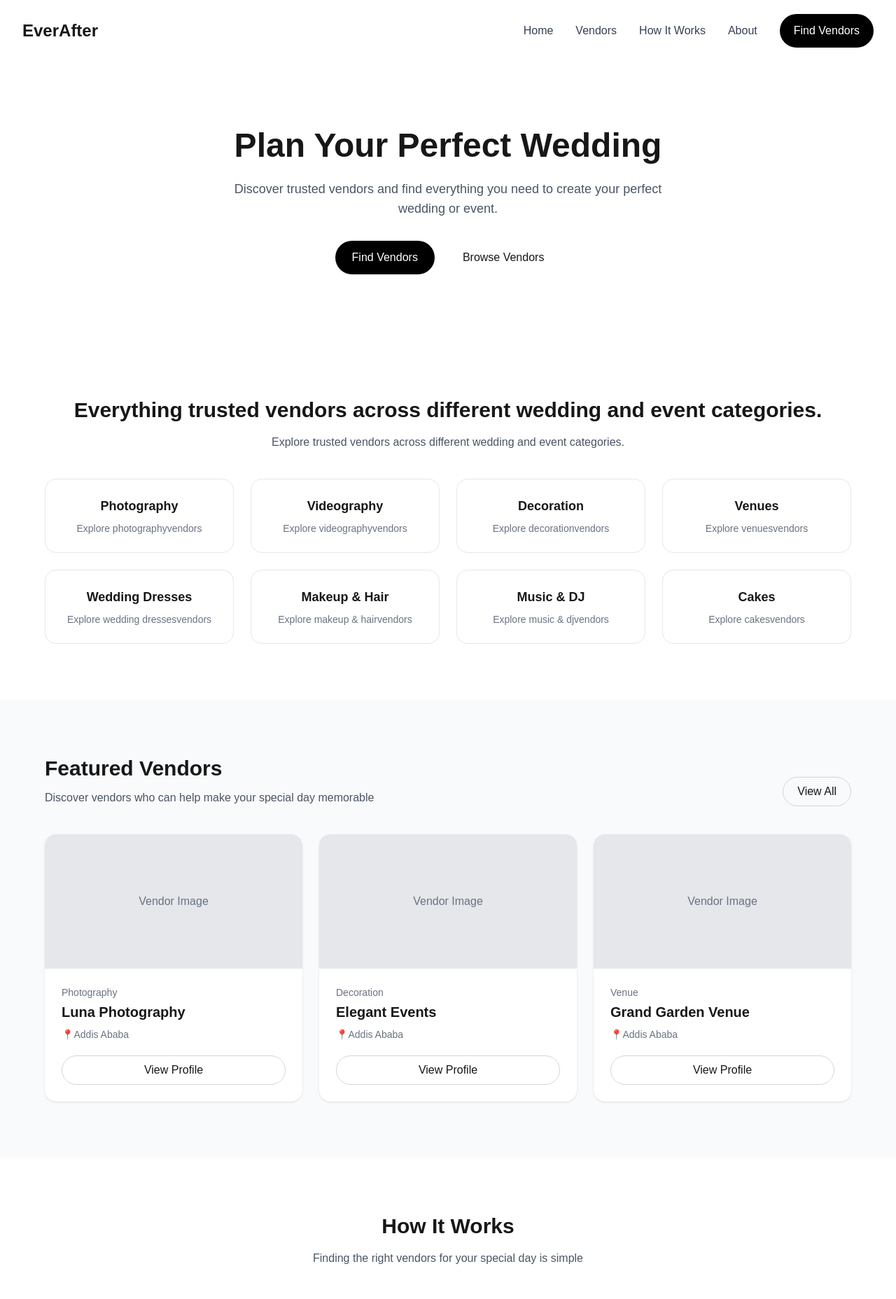
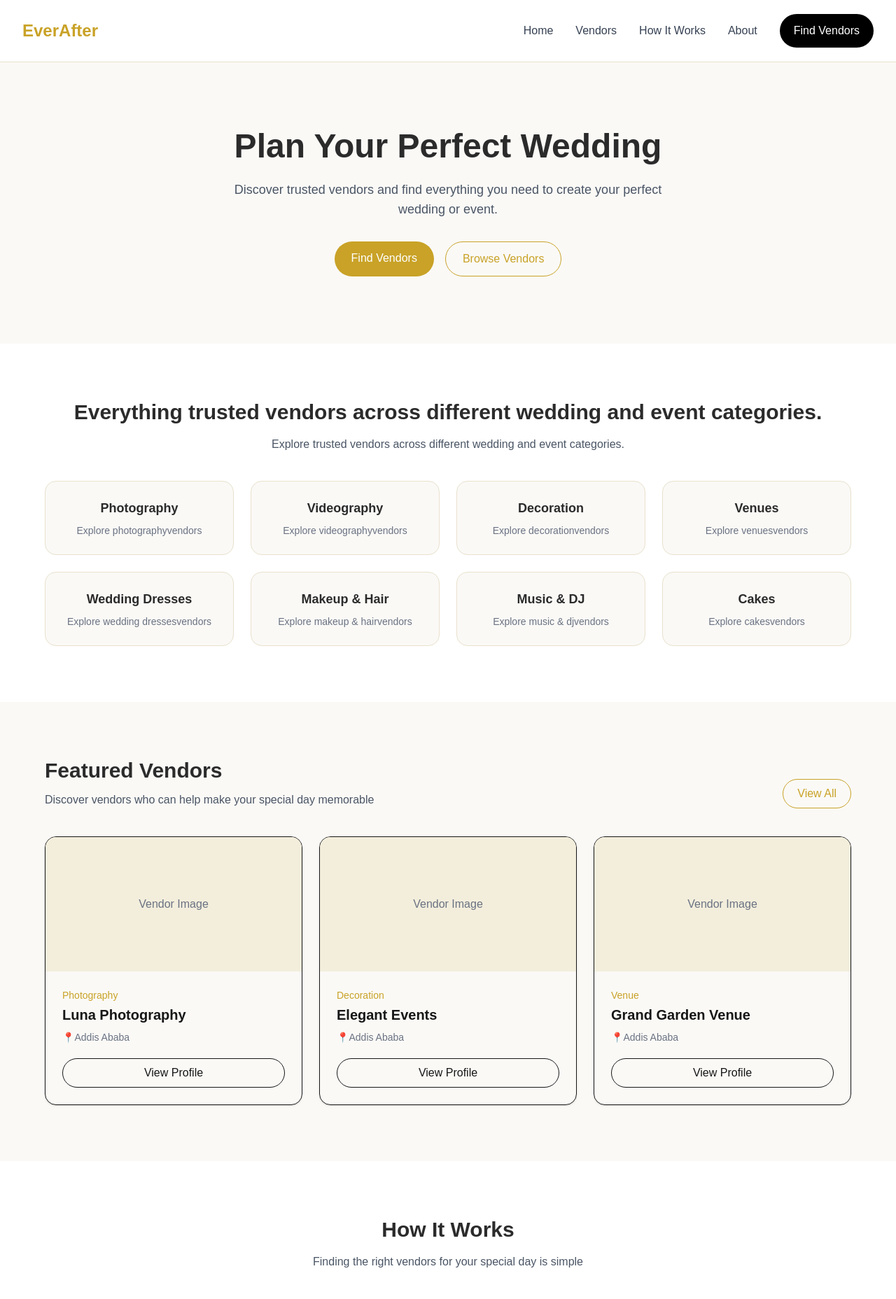
Before and after one commit to ReeSeng1/wedding-event-platform, a Next.js app in the folder frontend/: page / in a window 1280 px wide. Shown: the top 1856 px of the page at 70% size. Built offline with nearby package versions, Linux system fonts and the light colour scheme.

Commit message:
change the website color

```diff
--- a/frontend/src/components/FeaturedVendors.tsx
+++ b/frontend/src/components/FeaturedVendors.tsx
@@ -18,11 +18,11 @@ const vendors =[
 
 export default function FeatureVendors() {
     return (
-        <section className="bg-gray-50 px-8 py-20">
+        <section className="bg-[#FAF9F6] px-8 py-20">
             <div className="mx-auto max-w-6xl">
                 <div className="flex items-end justify-between">
                     <div>
-                        <h2 className="text-3xl font-bold">
+                        <h2 className="text-3xl font-bold text-[#2B2B2B]">
                             Featured Vendors
                         </h2>
                         <p className="mt-3 text-gray-600">
@@ -31,29 +31,29 @@ export default function FeatureVendors() {
                     </div>
                     <a
                        href="/vendors"
-                       className="hidden rounded-full border border-gray-300 px-5 py-2 hover:bg-white sm:block">
+                       className="hidden rounded-full border border-[#C9A227] px-5 py-2 text-[#C9A227] hover:bg-white sm:block">
                         View All
                     </a>
                 </div>
                 <div className="mt-10 grid gap-6 md:grid-cols-3">
                     {vendors.map((vendor) => (
-                        <div key={vendor.name} className="overflow-hidden rounded-2xl bg-white shadow-sm">
-                            <div className="flex h-48 items-center justify-center bg-gray-200">
+                        <div key={vendor.name} className="overflow-hidden rounded-2xl border border-[#E8E1CC]bg-white shadow-sm hover:shadow-md">
+                            <div className="flex h-48 items-center justify-center bg-[#F3EEDC]">
                                 <span className="text-gray-500">
                                     Vendor Image
                                 </span>
                             </div>
                             <div className="p-6">
-                                <p className="text-sm text-gray-500">
+                                <p className="text-sm text-[#C9A227]">
                                     {vendor.category}
                                 </p>
-                                <h3 className="mt-1 text-xl font-semibold">
+                                <h3 className="mt-1 text-xl font-semibold text-[#2B2BB]">
                                     {vendor.name}
                                 </h3>
                                 <p className="mt-2 text-sm text-gray-500">
                                     📍{vendor.location}
                                 </p>
-                                <button className="mt-5 w-full rounded-full border border-gray-300 py-2 hover:bg-gray-100">
+                                <button className="mt-5 w-full rounded-full border border-[#C9A27] py-2 text-[#C9A227]hover:bg-[#FAF9F6]">
                                     View Profile
                                 </button>
                             </div>
--- a/frontend/src/components/Hero.tsx
+++ b/frontend/src/components/Hero.tsx
@@ -1,8 +1,8 @@
 export default function Hero() {
     return(
-        <section className="px-8 py-24">
+        <section className="bg-[#FAF9F6] px-8 py-24">
             <div className="mx-auto max-w-4xl text-center">
-                <h1 className="text-5xl font-bold">
+                <h1 className="text-5xl font-bold text-[#2B2B2B]">
                     Plan Your Perfect Wedding
                 </h1>
                 <p className="mx-auto mt-6 max-w-2xl text-lg text-gray-600">
@@ -11,9 +11,9 @@ export default function Hero() {
                 <div className="mt-8 flex justify-center gap-4">
                     <a
                     href="/find-vendors"
-                    className="rounded-full bg-black px-6 py-3 text-white hover:bg-gray-800">
+                    className="rounded-full bg-[#C9A227] px-6 py-3 text-white hover:bg-[#B08D20]">
                         Find Vendors</a>
-                    <a href="/vendors" className="rounded-full border-gray-300 px-6 py-3 hover:bg-gray-100">Browse Vendors</a>
+                    <a href="/vendors" className="rounded-full border border-[#C9A227] px-6 py-3 text-[#C9A227] hover:bg-[#FAF9F6]">Browse Vendors</a>
                 </div>
             </div>
         </section>
--- a/frontend/src/components/HowItWorks.tsx
+++ b/frontend/src/components/HowItWorks.tsx
@@ -18,10 +18,10 @@ const steps = [
 
 export default function HowItWorks() {
     return (
-        <section className="px-8 py-20">
+        <section className="bg-white px-8 py-20">
             <div className="mx-auto max-w-6xl">
                 <div className="text-center">
-                    <h2 className="text-3xl font-bold">
+                    <h2 className="text-3xl font-bold text-[#2B2B2B]">
                         How It Works
                     </h2>
                     <p className="mx-auto mt-4 max-w-xl text-gray-600">
@@ -31,10 +31,10 @@ export default function HowItWorks() {
                 <div className="mt-12 grid gap-8 md:grid-cols-3">
                     {steps.map((step) => (
                         <div key={step.number} className="text-center">
-                            <div className="mx-auto flex h-14 w-14 items-center jusify-center rounded-full bg-black text-lg font-bold text-white">
+                            <div className="mx-auto flex h-14 w-14 items-center jusify-center rounded-full bg-[#C9A227] text-lg font-bold text-white">
                                 {step.number}
                             </div>
-                            <h3 className="mt-5 text-xl font-semibold">
+                            <h3 className="mt-5 text-xl font-semibold text-[#2B2B2B]">
                                 {step.title}
                             </h3>
                             <p className="mt-3 leading-7 text-gray-600">
--- a/frontend/src/components/Navbar.tsx
+++ b/frontend/src/components/Navbar.tsx
@@ -1,15 +1,18 @@
 export default function Navbar() {
     return (
-        <nav className="flex items-center justify-between px-8 py-5">
-            <h2 className="text-2xl font-bold">EverAfter</h2>
+        <nav className="border-b border-[#E8E1CC] bg-white px-8 py-5">
+            <div className="mx-auto flex max-w-7xl items-center justify-between">
+                <h2 className="text-2xl font-bold text-[#C9A227]">EverAfter</h2>
 
-            <div className="flex items-center gap-8">
-                <a href="/" className="text-gray-700 hover:text-black">Home</a>
-                <a href="/vendors" className="text-gray-700 hover:text-black">Vendors</a>
-                <a href="/how-it-works" className="text-gray-700 hover:text-black">How It Works</a>
-                <a href="/about" className="text-gray-700 hover:text-black">About</a>
-                <a href="/find-vendors" className="rounded-full bg-black px-5 py-3 text-white hover:bg gray-800">Find Vendors</a>
+                <div className="flex items-center gap-8">
+                  <a href="/" className="text-gray-700 hover:text-[#C9A227]">Home</a>
+                  <a href="/vendors" className="text-gray-700 hover:text-[#C9A227]">Vendors</a>
+                  <a href="/how-it-works" className="text-gray-700 hover:text-[#C9A227]">How It Works</a>
+                  <a href="/about" className="text-gray-700 hover:text-[#C9A227]">About</a>
+                  <a href="/find-vendors" className="rounded-full bg-black px-5 py-3 text-white hover:bg-[#B08D20]">Find Vendors</a>
+                </div>
             </div>
+
         </nav>
     );
 }
--- a/frontend/src/components/VendorCategories.tsx
+++ b/frontend/src/components/VendorCategories.tsx
@@ -10,10 +10,10 @@ const categories = [
 ];
 export default function VendorCategories() {
     return (
-        <section className="px-8 py-20">
+        <section className="bg-white px-8 py-20">
             <div className="mx-auto max-w-6xl">
                 <div className="text-center">
-                    <h2 className="text-3xl font-bold">
+                    <h2 className="text-3xl font-bold text-[#2B2B2B]">
                         Everything trusted vendors across different wedding and event categories.
                     </h2>
                     <p className="mx-auto mt-4 max-w-2xl text-gray-600">
@@ -23,8 +23,8 @@ export default function VendorCategories() {
                 <div className="mt-10 grid gap-6 sm:grid-cols-2 lg:grid-cols-4">
                     {categories.map((category) =>(
                         <div key={category}
-                        className="rounded-2xl border border-gray-200 p-6 text-center hover:shadow-md">
-                            <h3 className="text-lg font-semibold">{category}</h3>
+                        className="rounded-2xl border border-[#E8E1CC] bg-[#FAF9F6] p-6 text-center hover:border-[#C9A227] hover:shadow-md">
+                            <h3 className="text-lg font-semibold text-[#2B2B2B]">{category}</h3>
                             <p className="mt-2 text-sm text-gray-500">
                                 Explore {category.toLowerCase()}vendors
                             </p>
```
